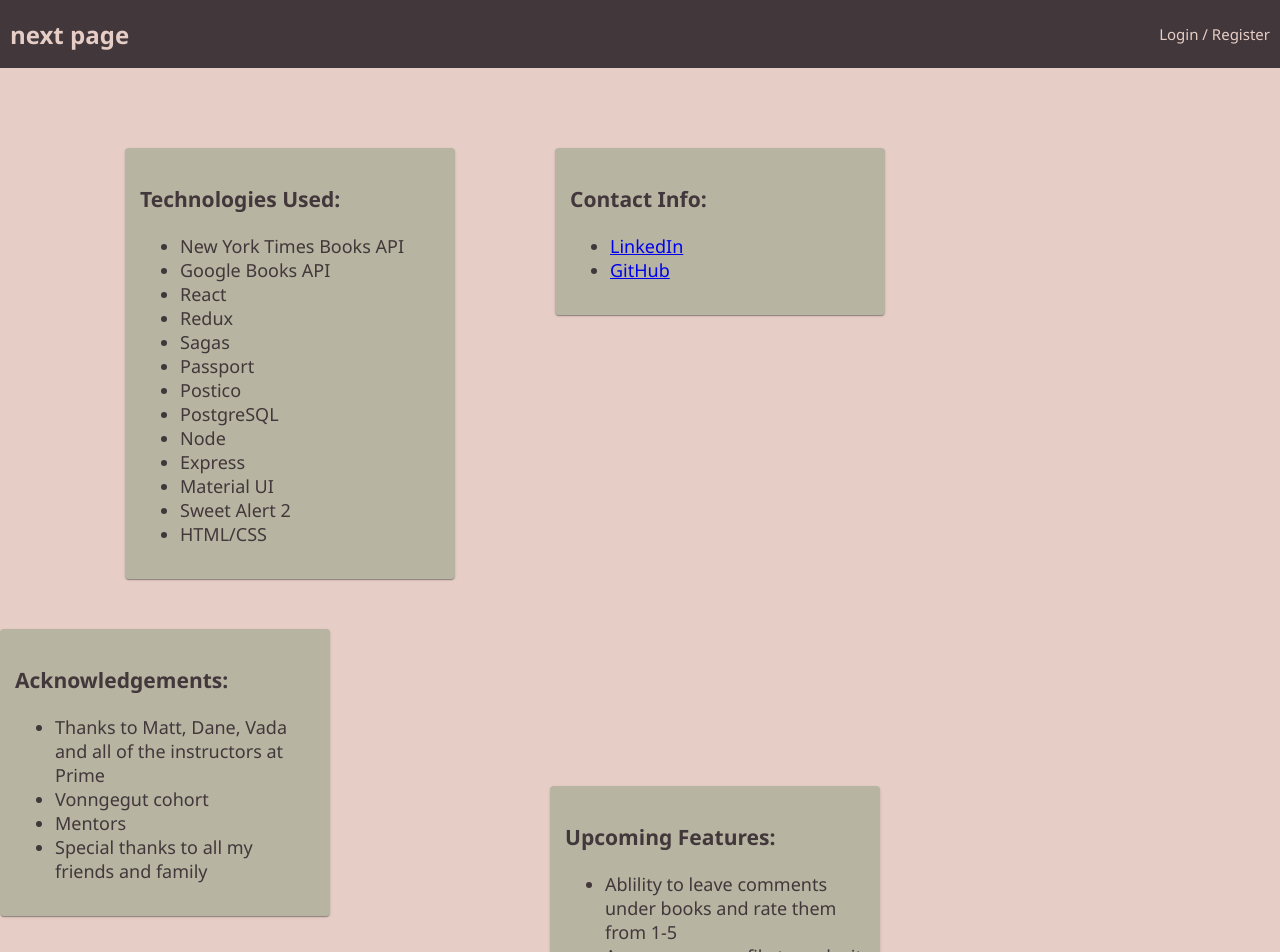
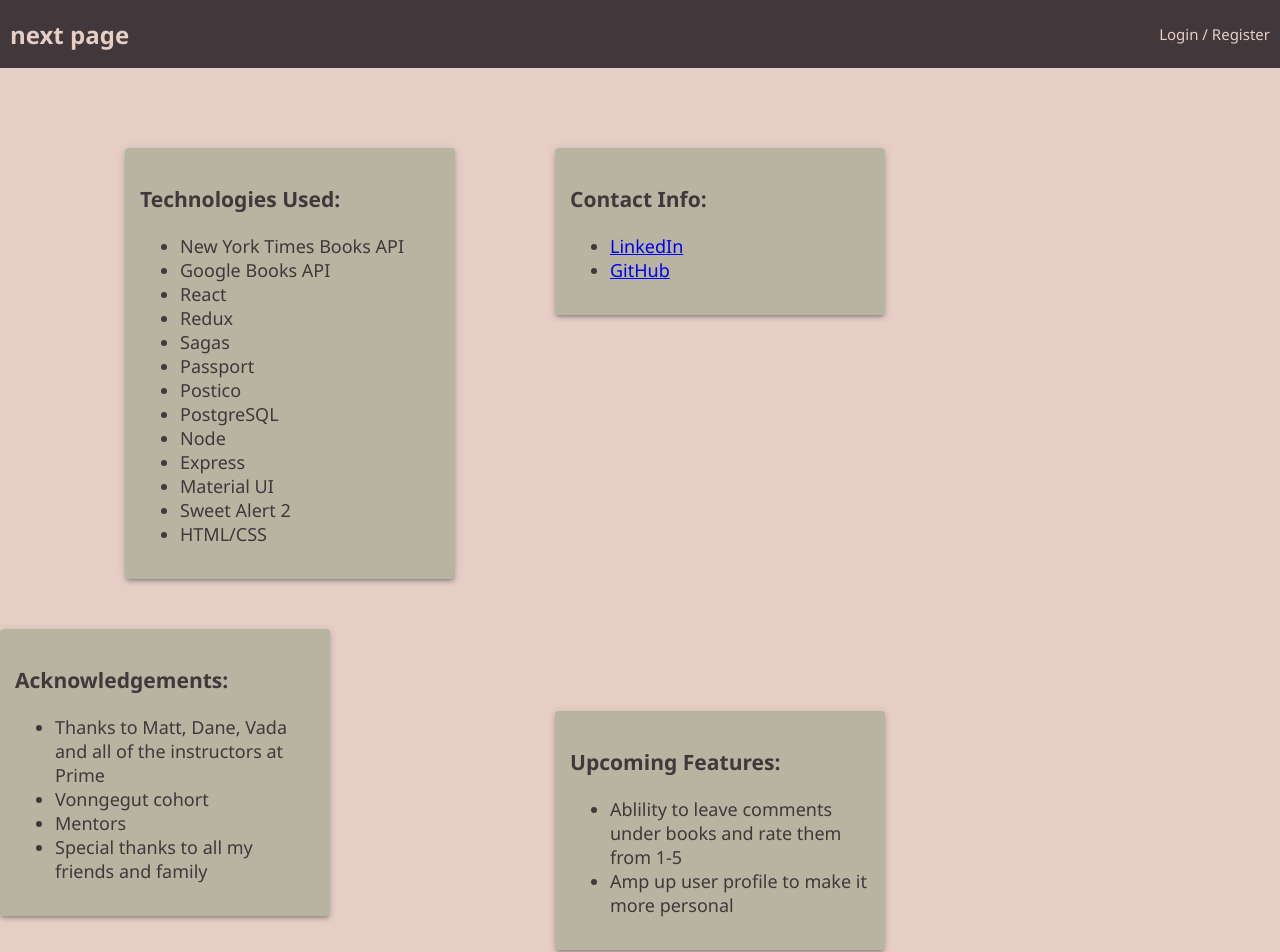
Before and after one commit to amana4416/next-page, a React (Create React App) app: page /#/about in a window 1280 px wide. Shown: the top 952 px of the page. Built offline with nearby package versions, Linux system fonts and the light colour scheme; no server answers.

Commit message:
styling on AboutPage

```diff
--- a/src/components/AboutPage/AboutPage.jsx
+++ b/src/components/AboutPage/AboutPage.jsx
@@ -8,6 +8,7 @@ function AboutPage() {
   return (
     <>
       <Paper
+        elevation={3}
         sx={{backgroundColor: '#B7B4A2', width: '300px', height: 'auto', marginTop: '50px', marginLeft: '125px', padding: '15px', display: 'inline-flex' }}
       >
         <section className="techUsed">
@@ -30,6 +31,7 @@ function AboutPage() {
         </section>
       </Paper>
       <Paper
+        elevation={3}
         sx={{backgroundColor: '#B7B4A2', width: '300px', height: 'auto', marginTop: '50px', marginLeft: '100px', marginRight: '100px', padding: '15px', display: 'inline-flex' }}
       >
         <section className="contact">
@@ -51,6 +53,7 @@ function AboutPage() {
         </section>
       </Paper>
       <Paper
+        elevation={3}
         sx={{backgroundColor: '#B7B4A2', width: '300px', height: 'auto', marginTop: '50px', marginRight: '100px', padding: '15px', display: 'inline-flex' }}
       >
         <div className="thanks">
@@ -64,7 +67,8 @@ function AboutPage() {
         </div>
       </Paper>
       <Paper
-        sx={{backgroundColor: '#B7B4A2', width: '300px', height: 'auto', marginTop: '-130px', marginLeft: '550px', padding: '15px'}}
+        elevation={3}
+        sx={{backgroundColor: '#B7B4A2', width: '300px', height: 'auto', marginTop: '-205px', marginLeft: '555px', padding: '15px'}}
       >
         <section className="upcoming">
           <h3>Upcoming Features:</h3>
```
